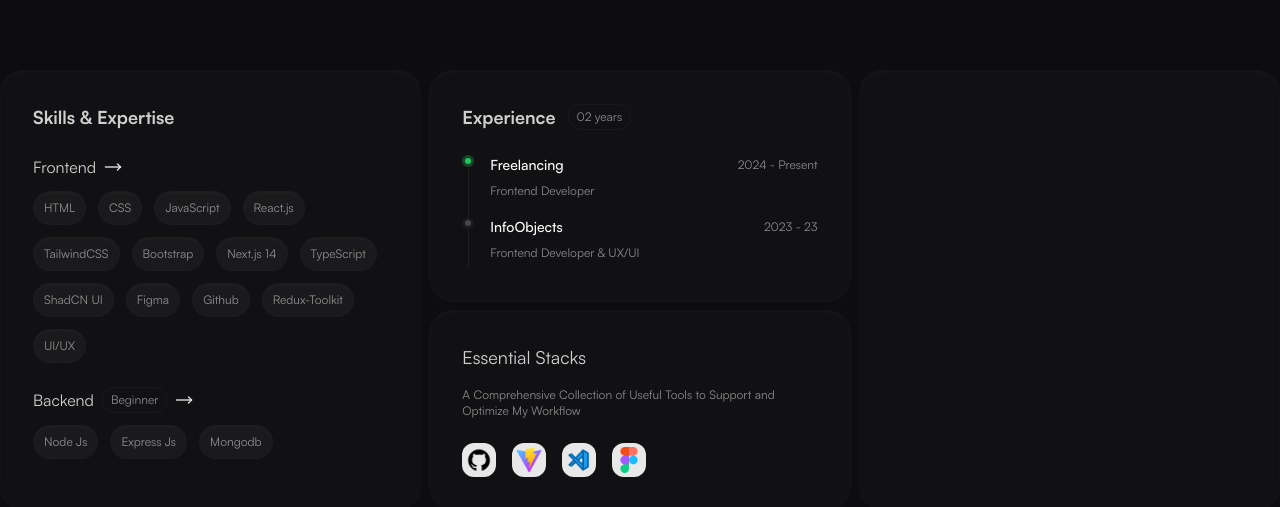
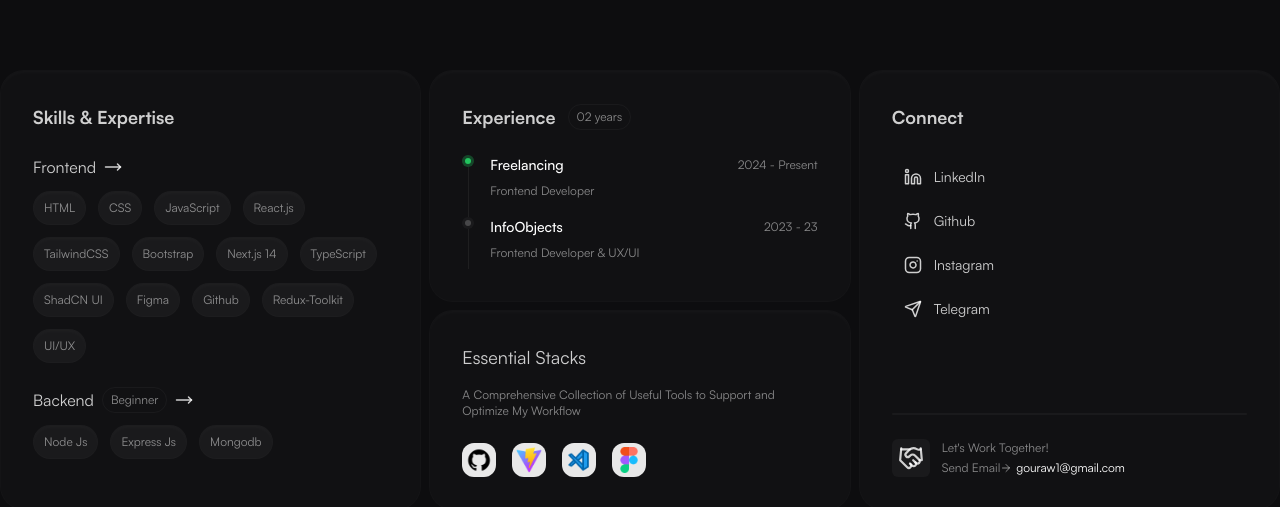
Before and after one commit to jGauravj/Gaurav-Portfolio, a React (Vite) app: page / in a window 1280 px wide. Shown: the part 604-1111 px from the top of the page. Built offline with nearby package versions, Linux system fonts and the light colour scheme.

Commit message:
create connext card

```diff
--- a/src/Layout.jsx
+++ b/src/Layout.jsx
@@ -7,7 +7,7 @@ const Layout = () => {
     <div className="bg-[#0D0D0F]  w-full flex flex-col">
       <Navbar />
       <div className="flex-1 flex justify-center bg-[#0D0D0F]">
-        <div className="w-full max-w-screen-xl md:px-16 lg:px-0">
+        <div className="w-full max-w-screen-xl md:px-16 px-6 lg:px-0">
           <Outlet />
         </div>
       </div>
--- a/src/index.css
+++ b/src/index.css
@@ -52,5 +52,5 @@
   @apply  py-2 px-[10px] text-white/50 text-xs border border-[rgba(255,255,255,0.01)] rounded-full box-shadow bg-[rgba(255,255,255,0.04)];
 }
 .card{
-  @apply w-full  flex-1 border rounded-3xl border-[rgba(255,255,255,0.01)] box-shadow bg-[rgba(255,255,255,0.02)] p-8
+  @apply w-full flex-1 border rounded-3xl border-[rgba(255,255,255,0.01)] box-shadow bg-[rgba(255,255,255,0.02)] p-8
 }
--- a/src/pages/Home.jsx
+++ b/src/pages/Home.jsx
@@ -4,6 +4,12 @@ import vite from "../assets/vite-logo.webp";
 import figma from "../assets/figma-logo.webp";
 import vscode from "../assets/vscode-logo.webp";
 import { MoveRight } from "lucide-react";
+import { Linkedin } from "lucide-react";
+import { Github } from "lucide-react";
+import { Instagram } from "lucide-react";
+import { Send } from "lucide-react";
+import { Handshake } from "lucide-react";
+import { ArrowRight } from "lucide-react";
 
 const skills = [
   "HTML",
@@ -29,7 +35,7 @@ const Home = () => {
       <div className="flex flex-col gap-[10px]">
         <div className="relative">
           <h5 className="text-base font-semibold text-white/80">Hey there!</h5>
-          <h1 className="text-white text-[42px] font-semibold w-8/12">
+          <h1 className="text-white text-[42px] font-semibold w-full lg:w-8/12">
             I&apos;m Gaurav, a frontend developer building intuitive and
             responsive web experiences with clean, efficient code.
           </h1>
@@ -173,7 +179,44 @@ const Home = () => {
             </div>
           </div>
         </div>
-        <div className="card"></div>
+
+        <div className="card h-[440px]">
+          <div className="flex flex-col gap-6 h-full">
+            <div>
+              <h1 className="text-white/80 text-lg font-bold">Connect</h1>
+            </div>
+            <div className="flex flex-col">
+              <div className="p-3 flex items-center gap-3">
+                <Linkedin size={18} className="text-white/80" />
+                <p className="text-sm  text-white/80">LinkedIn</p>
+              </div>
+              <div className="p-3 flex items-center gap-3">
+                <Github size={18} className="text-white/80" />
+                <p className="text-sm  text-white/80">Github</p>
+              </div>
+              <div className="p-3 flex items-center gap-3">
+                <Instagram size={18} className="text-white/80" />
+                <p className="text-sm  text-white/80">Instagram</p>
+              </div>
+              <div className="p-3 flex items-center gap-3">
+                <Send size={18} className="text-white/80" />
+                <p className="text-sm  text-white/80">Telegram</p>
+              </div>
+            </div>
+            <div className="h-full flex flex-col justify-end gap-6">
+              <div className="h-[2px] w-full bg-[rgba(255,255,255,0.04)] rounded-full"></div>
+              <div className="flex items-center gap-3">
+                <span className="w-[38px] h-[38px] flex justify-center items-center bg-[rgba(255,255,255,0.04)] rounded-md">
+                  <Handshake size={26} className="text-white/80" />
+                </span>
+                <div className="flex flex-col gap-1">
+                  <p className="text-xs text-white/50">Let's Work Together!</p>
+                  <p className="flex items-center text-xs text-white/50">Send Email <ArrowRight size={12}  /> <span className="text-xs text-white ml-1 hover:text-blue-600 cursor-pointer hover:underline transition-all ease-linear">gouraw1@gmail.com</span> </p>
+                </div>
+              </div>
+            </div>
+          </div>
+        </div>
       </div>
     </div>
   );
```
